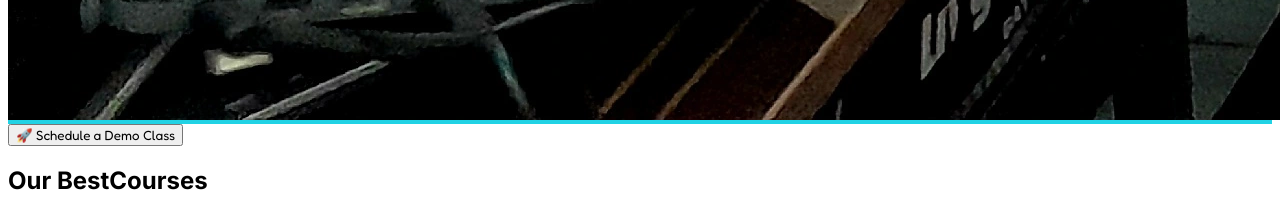
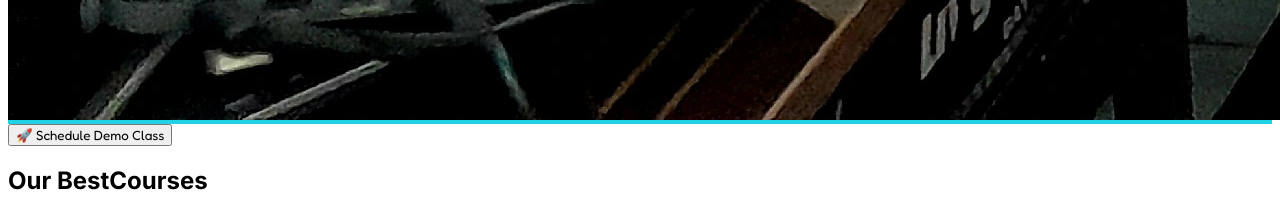
Before and after one commit to roboracterofficial/RoboRacter, a React (Create React App) app: page / in a window 1280 px wide. Shown: the part 2840-3054 px from the top of the page. Built offline with nearby package versions, Linux system fonts and the light colour scheme.

Commit message:
Update Demo Class button text

```diff
--- a/src/CoursesSection.js
+++ b/src/CoursesSection.js
@@ -60,7 +60,7 @@ const CoursesSection = ({ onEnrollClick }) => (
           className="bg-blue-600 hover:bg-blue-700 text-white px-8 py-4 rounded-full font-medium text-sm sm:text-base md:text-lg shadow-lg hover:shadow-xl transition-all duration-300 transform hover:scale-105"
           style={{ fontFamily: "'Fredoka', sans-serif" }}
         >
-          🚀 Schedule a Demo Class
+          🚀 Schedule Demo Class
         </button>
       </div>
 
```
